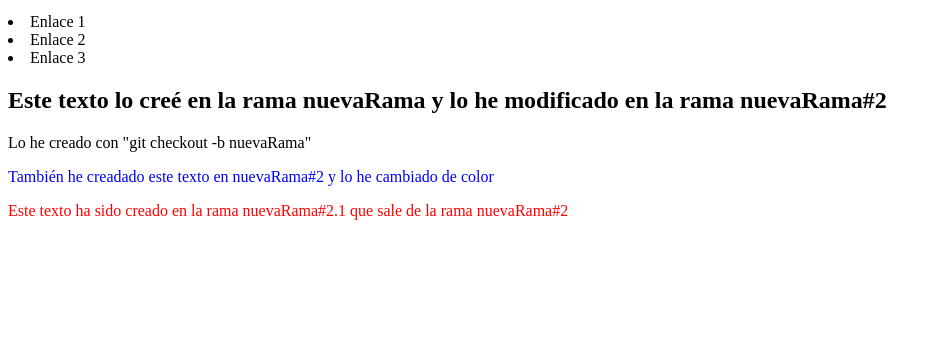
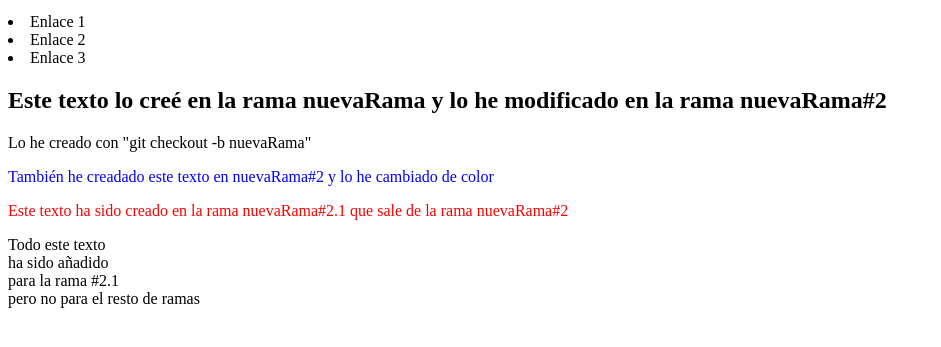
Before and after one commit to Helena-JV/miRepositorio, a plain HTML site: page index.html in a window 1280 px wide. Shown: the part 101-448 px from the top of the page, without its empty margins (0-941 px from the left). Drawn offline with Linux system fonts and the light colour scheme.

Commit message:
Texto exclusivo para la rama nuevaRama#2.1

```diff
--- a/index.html
+++ b/index.html
@@ -20,5 +20,6 @@
     <p class="colorAzul">También he creadado este texto en nuevaRama#2 y lo he cambiado de color</p>
 
     <p class="colorRojo">Este texto ha sido creado en la rama nuevaRama#2.1 que sale de la rama nuevaRama#2</p>
+    <p>Todo este texto </br>ha sido añadido</br>para la rama #2.1</br>pero no para el resto de ramas</p>
 </body>
 </html>
```
Also changed, not shown: 1 other file.
